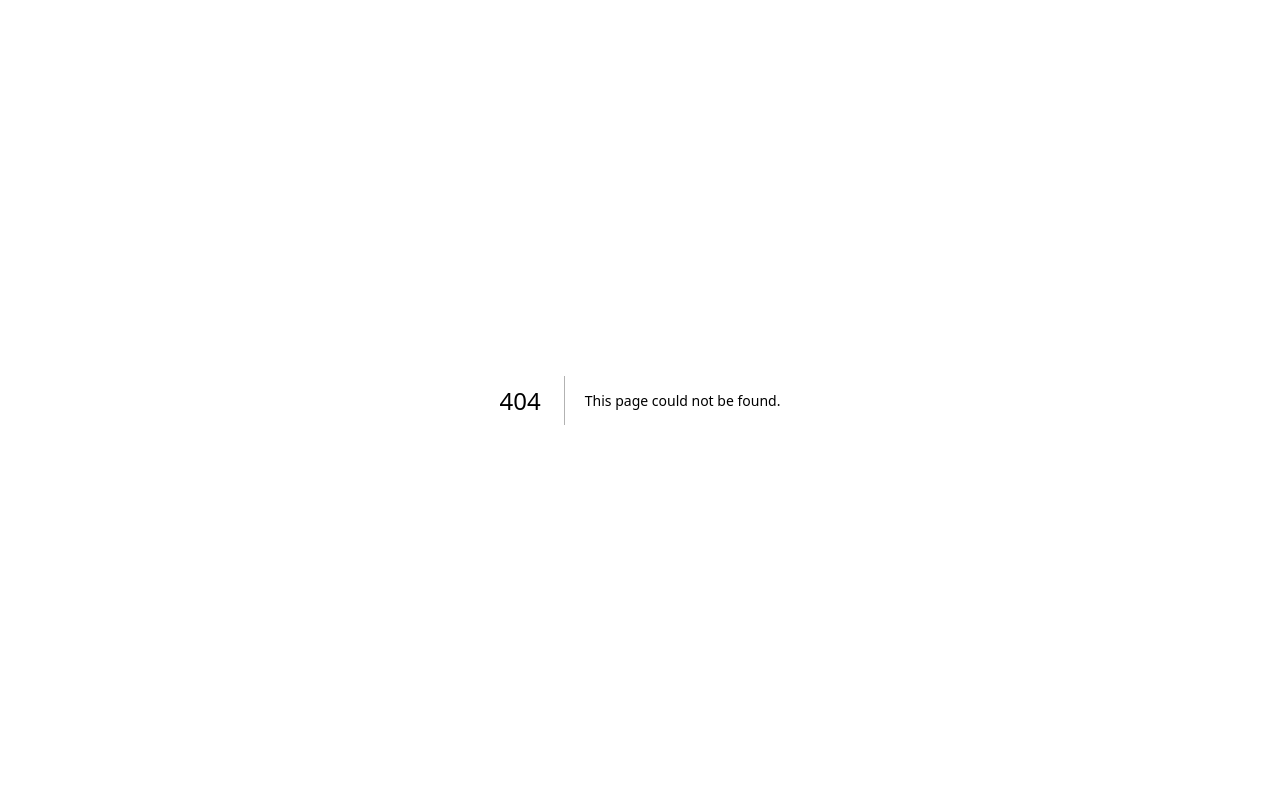
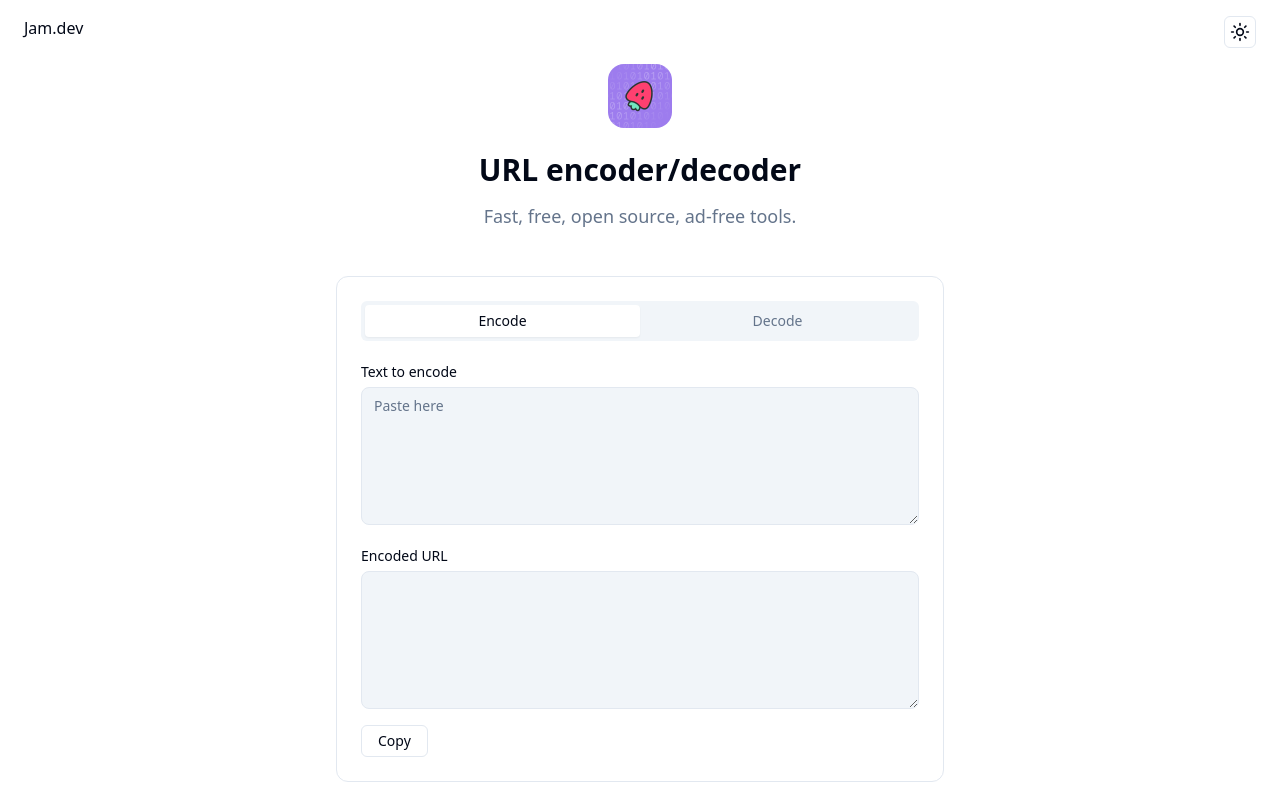
Before and after one commit to jamdotdev/jam-dev-utilities, a Next.js app: page /utilities/url-encoder in a window 1280 px wide. Before the commit this address had no page. Built offline with nearby package versions, Linux system fonts and the light colour scheme.

Commit message:
feat: create URL encoder/decoder page

```diff
--- a/components/tools-list.ts
+++ b/components/tools-list.ts
@@ -22,7 +22,7 @@ export const tools = [
     description:
       "Effortlessly convert YAML data to JSON format, enabling smooth transitions between different data serialization formats in your projects.",
     link: "utilities/yaml-to-json",
-  }
+  },
   {
     title: "URL encoder/decoder",
     description:
--- /dev/null
+++ b/pages/utilities/url-encoder.tsx
@@ -0,0 +1,118 @@
+import { useCallback, useState } from "react";
+import { Textarea } from "../../components/ds/TextareaComponent";
+import PageHeader from "../../components/PageHeader";
+import { Tabs, TabsList, TabsTrigger } from "../../components/ds/TabsComponent";
+import { Card } from "../../components/ds/CardComponent";
+import { Button } from "../../components/ds/ButtonComponent";
+import { Label } from "../../components/ds/LabelComponent";
+import Header from "../../components/Header";
+import { CMDK } from "../../components/CDMK";
+import { useCopyToClipboard } from "../../components/hooks/useCopyToClipboard";
+
+export default function URLEncoder() {
+  const [type, setType] = useState<"encoder" | "decoder">("encoder");
+  const [input, setInput] = useState("");
+  const [output, setOutput] = useState("");
+  const { buttonText, handleCopy } = useCopyToClipboard();
+
+  const handleInput = useCallback(
+    (event: React.ChangeEvent<HTMLTextAreaElement>) => {
+      const { value } = event.target;
+      setInput(value);
+
+      try {
+        const output = type === "encoder" ? encode(value) : decode(value);
+        setOutput(output);
+      } catch (error) {
+        setOutput("Invalid input");
+      }
+    },
+    [type]
+  );
+
+  const setActiveTab = (type: "encoder" | "decoder") => {
+    setType(type);
+    setOutput("");
+    setInput("");
+  };
+
+  return (
+    <main>
+      <Header />
+      <CMDK />
+
+      <section className="container max-w-2xl mb-12">
+        <PageHeader
+          title="URL encoder/decoder"
+          description="Fast, free, open source, ad-free tools."
+          logoSrc="/logo.png"
+        />
+      </section>
+
+      <section className="container max-w-2xl">
+        <Card className="flex flex-col p-6 hover:shadow-none shadow-none rounded-xl">
+          <Tabs defaultValue="encoder" className="mb-6">
+            <TabsList className="flex">
+              <TabsTrigger
+                className="flex flex-1"
+                value="encoder"
+                onClick={() => setActiveTab("encoder")}
+              >
+                Encode
+              </TabsTrigger>
+              <TabsTrigger
+                className="flex flex-1"
+                onClick={() => setActiveTab("decoder")}
+                value="decoder"
+              >
+                Decode
+              </TabsTrigger>
+            </TabsList>
+          </Tabs>
+
+          <div>
+            <Label>
+              {type === "encoder" ? "Text to encode" : "Encoded URL"}
+            </Label>
+            <Textarea
+              rows={6}
+              placeholder="Paste here"
+              onChange={handleInput}
+              className="mb-6"
+              value={input}
+            />
+            <Label>{type === "encoder" ? "Encoded URL" : "Decoded URL"}</Label>
+            <Textarea value={output} rows={6} readOnly className="mb-4" />
+            <Button variant="outline" onClick={() => handleCopy(output)}>
+              {buttonText}
+            </Button>
+          </div>
+        </Card>
+      </section>
+    </main>
+  );
+}
+
+function encode(input: string): string {
+  try {
+    const url = new URL(input);
+    return encodeURI(url.toString());
+  } catch {
+    return encodeURIComponent(input);
+  }
+}
+
+function decode(input: string): string {
+  try {
+    const hasProtocol = /^https?:\/\//i.test(input);
+
+    if (hasProtocol) {
+      const url = new URL(input);
+      return decodeURI(url.toString());
+    } else {
+      return decodeURIComponent(input);
+    }
+  } catch (error) {
+    return "Invalid URL format";
+  }
+}
```
